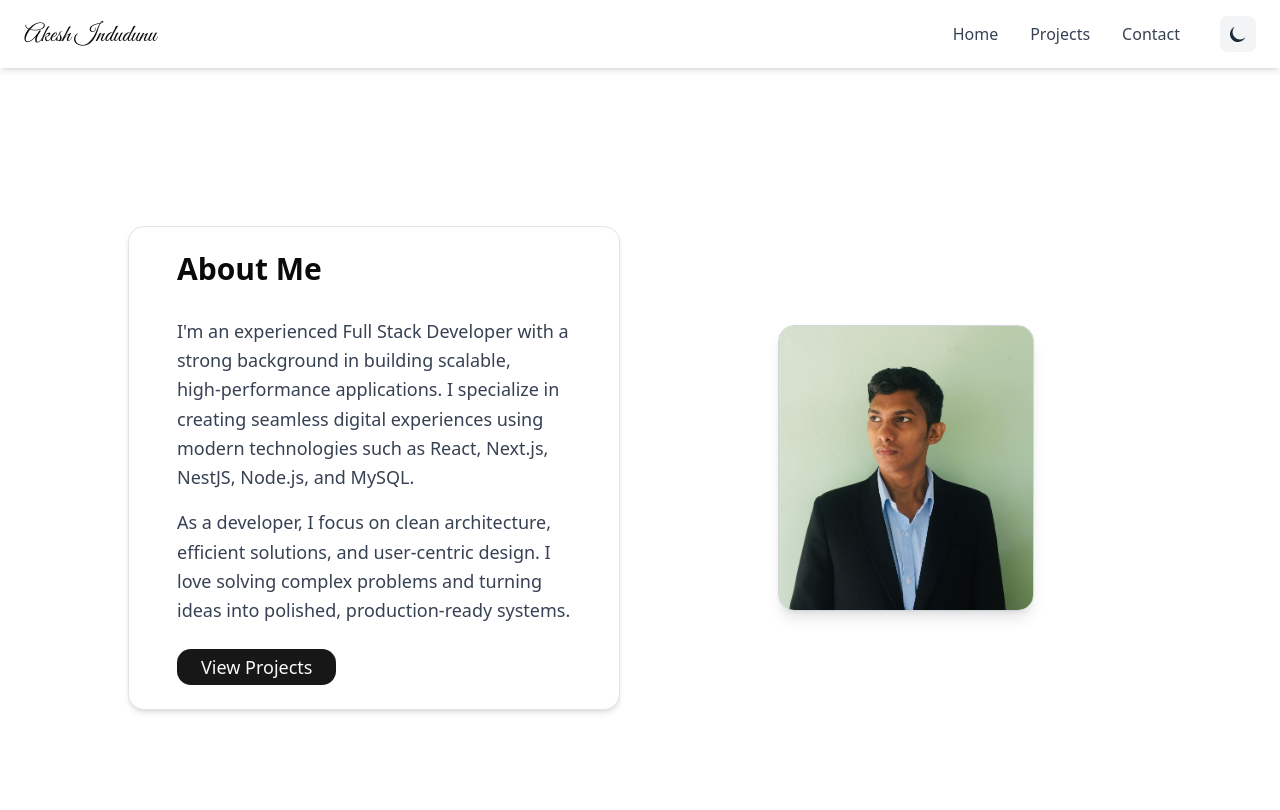
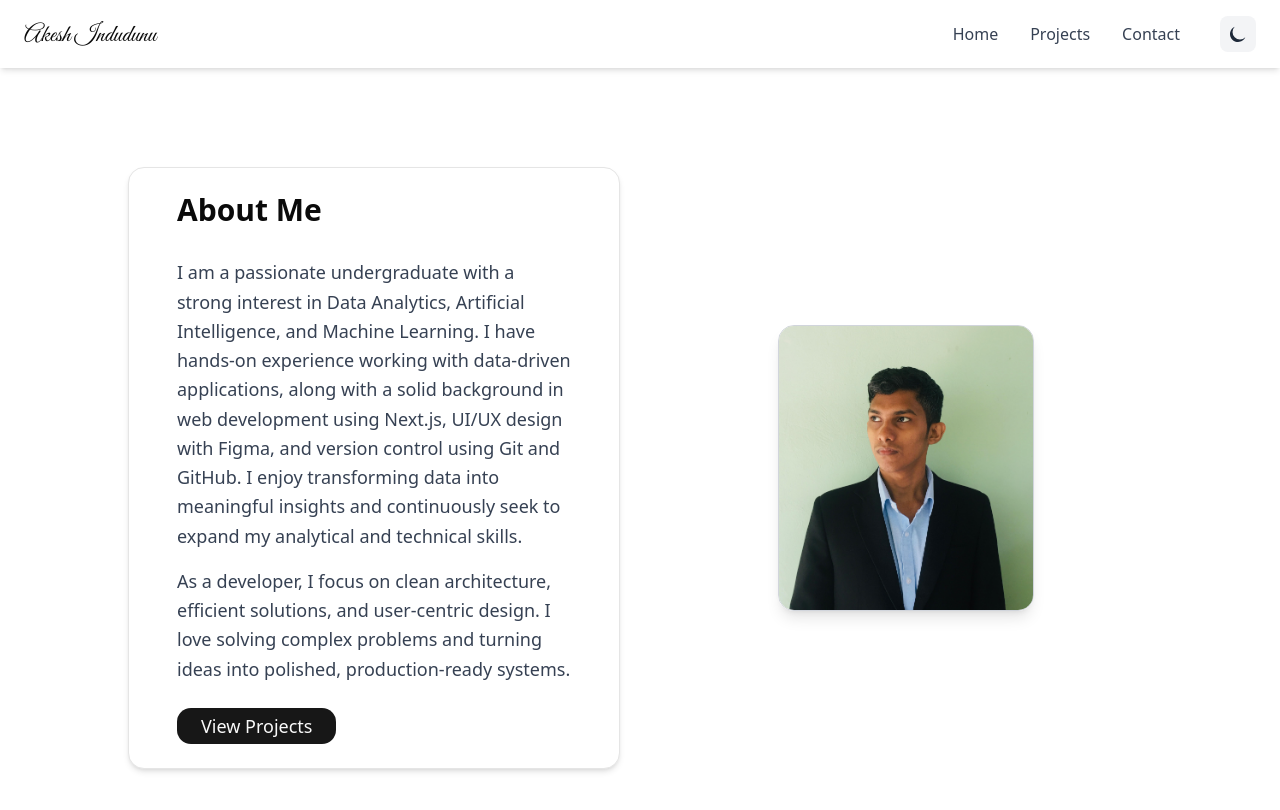
Before and after one commit to akeshindudunu/Portfolio, a Next.js app: page / in a window 1280 px wide. Shown: the top 810 px of the page. Built offline with nearby package versions, Linux system fonts and the light colour scheme.

Commit message:
fix:bio changed

```diff
--- a/src/app/page.tsx
+++ b/src/app/page.tsx
@@ -23,10 +23,7 @@ export default function Home(){
                         </CardHeader>
                         <CardContent className="text-lg leading-relaxed text-gray-700 dark:text-gray-300">
                             <p>
-                                I'm an experienced Full Stack Developer with a strong background in
-                                building scalable, high‑performance applications. I specialize in
-                                creating seamless digital experiences using modern technologies such as
-                                React, Next.js, NestJS, Node.js, and MySQL.
+                                I am a passionate undergraduate with a strong interest in Data Analytics, Artificial Intelligence, and Machine Learning. I have hands-on experience working with data-driven applications, along with a solid background in web development using Next.js, UI/UX design with Figma, and version control using Git and GitHub. I enjoy transforming data into meaningful insights and continuously seek to expand my analytical and technical skills.
                             </p>
                             <p className="mt-4">
                                 As a developer, I focus on clean architecture, efficient solutions, and
```
